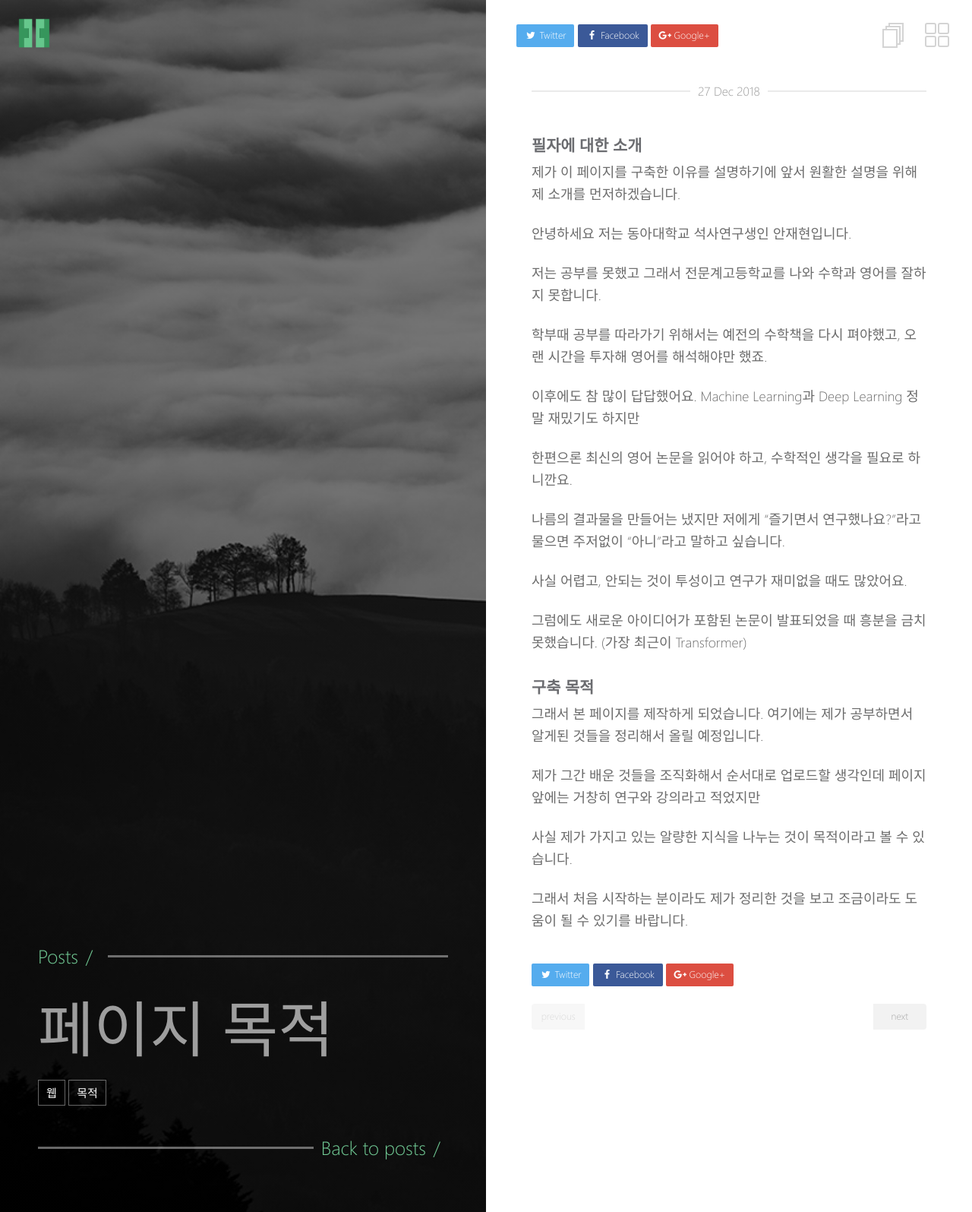
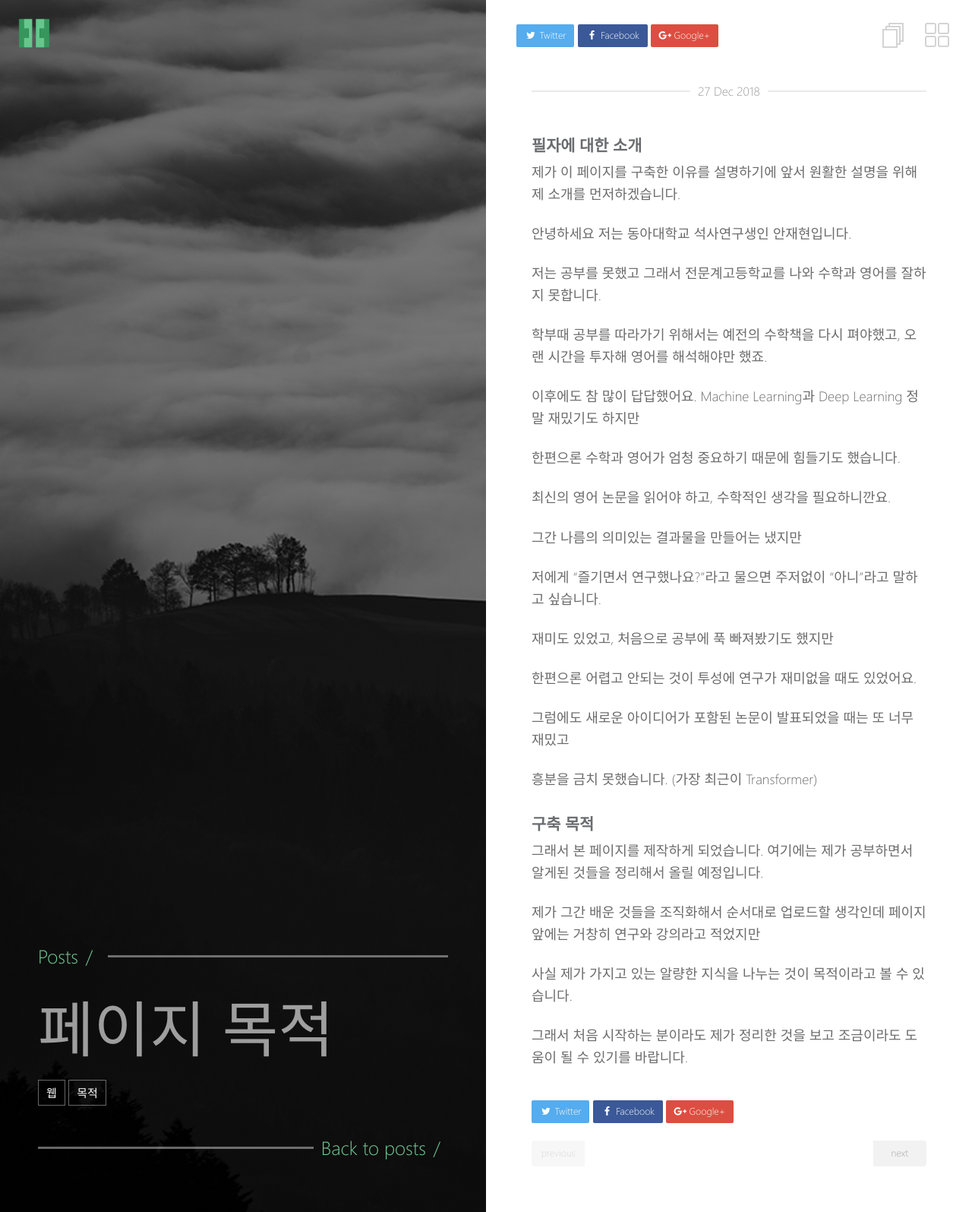
Before and after one commit to anjaehyun17/anjaehyun17.github.io, a Jekyll site: the page built from _posts/2018-12-27-페이지목적.md, in a window 1280 px wide. Shown: the whole page at 76% size. Built offline with Jekyll 4.4.1, drawn with Linux system fonts in a browser that asks for light colours.

Commit message:
blog init

```diff
--- a/_posts/2018-12-27-페이지목적.md
+++ b/_posts/2018-12-27-페이지목적.md
@@ -21,13 +21,22 @@ tag:
 
 이후에도 참 많이 답답했어요. Machine Learning과 Deep Learning 정말 재밌기도 하지만
 
-한편으론 최신의 영어 논문을 읽어야 하고, 수학적인 생각을 필요로 하니깐요.
+한편으론 수학과 영어가 엄청 중요하기 때문에 힘들기도 했습니다.
 
-나름의 결과물을 만들어는 냈지만 저에게 "즐기면서 연구했나요?"라고 물으면 주저없이 "아니"라고 말하고 싶습니다.
+최신의 영어 논문을 읽어야 하고, 수학적인 생각을 필요하니깐요.
 
-사실 어렵고, 안되는 것이 투성이고 연구가 재미없을 때도 많았어요.
+그간 나름의 의미있는 결과물을 만들어는 냈지만
 
-그럼에도 새로운 아이디어가 포함된 논문이 발표되었을 때 흥분을 금치 못했습니다. (가장 최근이 Transformer)
+저에게 "즐기면서 연구했나요?"라고 물으면 주저없이 "아니"라고 말하고 싶습니다.
+
+재미도 있었고, 처음으로 공부에 푹 빠져봤기도 했지만
+
+한편으론 어렵고 안되는 것이 투성에 연구가 재미없을 때도 있었어요.
+
+그럼에도 새로운 아이디어가 포함된 논문이 발표되었을 때는 또 너무 재밌고
+
+흥분을 금치 못했습니다. (가장 최근이 Transformer)
+
 
 
 
```
